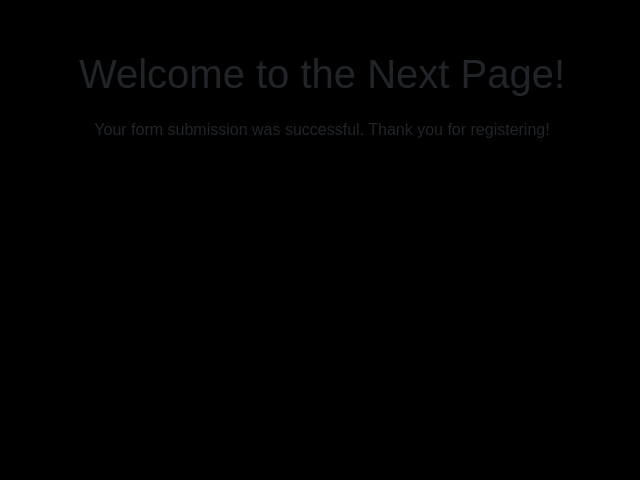
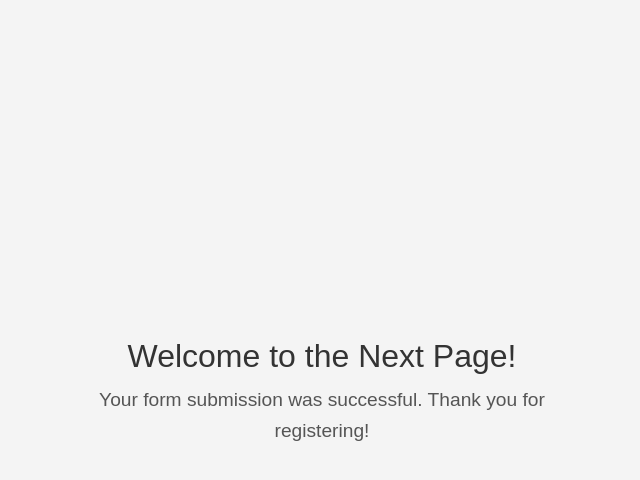
Before and after one commit to Code-With-Meraj/my-projects, a React (Create React App) app: page /next-page in a window 1280 px wide. Shown: the top 480 px of the page, without its empty margins (318-958 px from the left). Built offline with nearby package versions, Linux system fonts and the light colour scheme.

Commit message:
- Save the changes

```diff
--- a/src/App.css
+++ b/src/App.css
@@ -118,3 +118,27 @@ button {
 button:hover {
   background-color: #0056b3;
 }
+
+/* App.css */
+.next-page-container {
+  display: flex;
+  flex-direction: column;
+  justify-content: center;
+  align-items: center;
+  height: 100vh; /* Full height */
+  text-align: center;
+  background-color: #f4f4f4; /* Light gray background */
+}
+
+.next-page-container h1 {
+  font-size: 2rem;
+  color: #333; /* Dark gray text */
+  margin-bottom: 10px;
+}
+
+.next-page-container p {
+  font-size: 1.2rem;
+  color: #555; /* Medium gray text */
+  max-width: 500px;
+  line-height: 1.6;
+}
--- a/src/components/NextPage.jsx
+++ b/src/components/NextPage.jsx
@@ -9,7 +9,7 @@ const NextPage = () => {
   }, []);
 
   return (
-    <div style={{ textAlign: "center", marginTop: "50px" }}>
+    <div className="next-page-container">
       <h1>Welcome to the Next Page!</h1>
       <p>Your form submission was successful. Thank you for registering!</p>
     </div>
```
